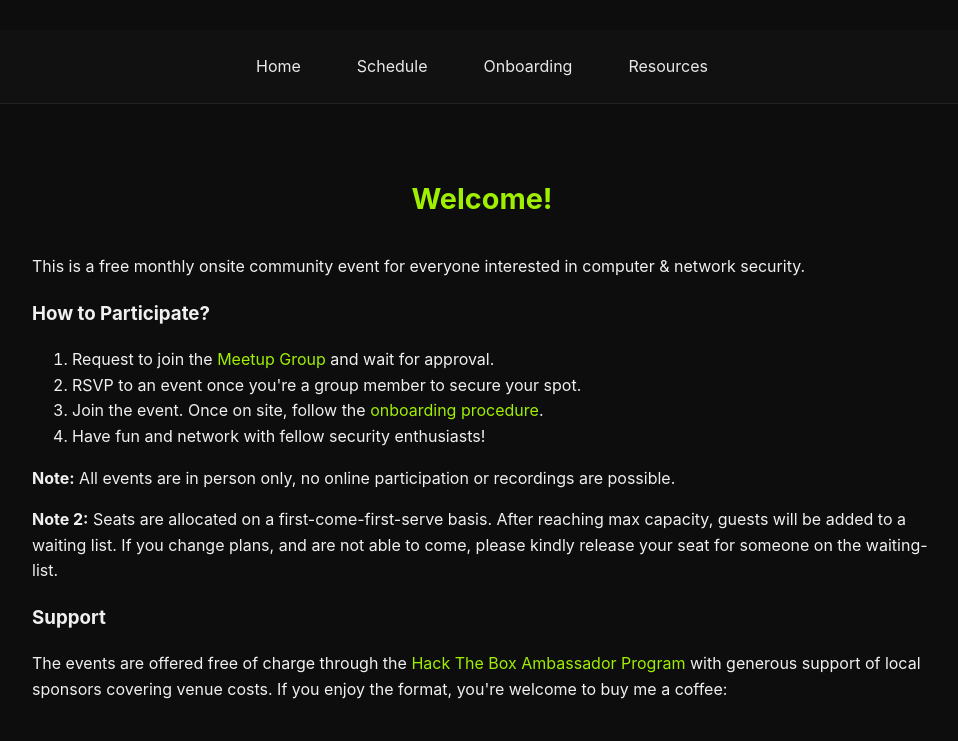
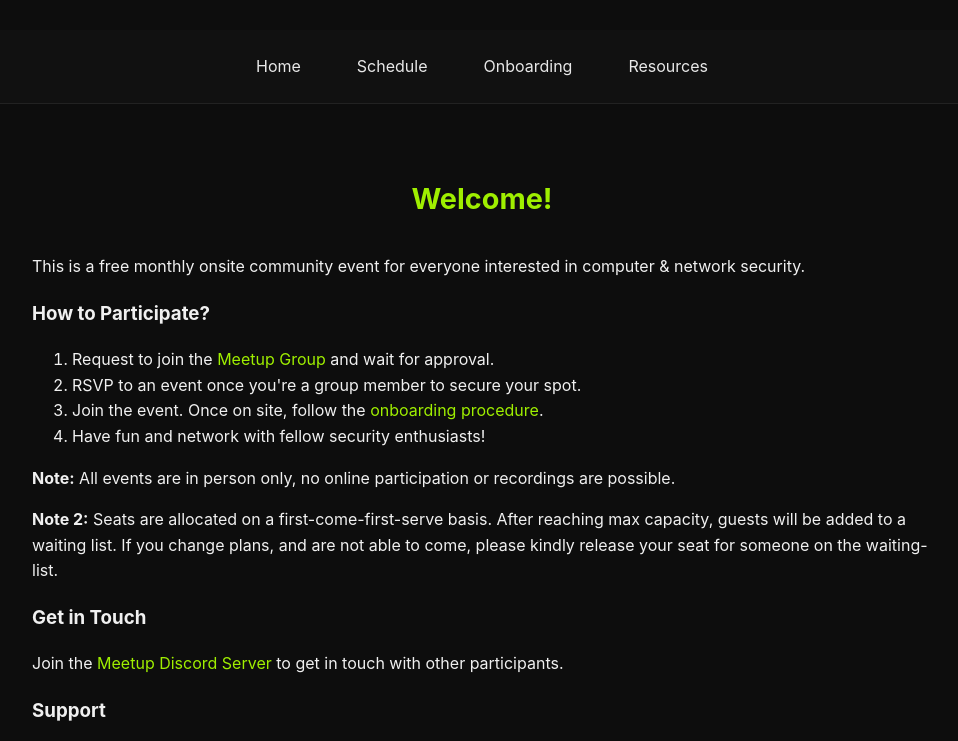
Before and after one commit to antoinet/htb-meetup-zurich, a plain HTML site: page index.html in a window 1280 px wide. Shown: the part 205-946 px from the top of the page, without its empty margins (158-1116 px from the left). Drawn offline with Linux system fonts and the light colour scheme.

Commit message:
add discord link

```diff
--- a/index.html
+++ b/index.html
@@ -36,6 +36,9 @@
     <p></p>
     <p><b>Note 2:</b> Seats are allocated on a first-come-first-serve basis. After reaching max capacity, guests will be added to a waiting list. If you change plans, and are not able to come, please kindly release your seat for someone on the waiting-list.</p>
     <p></p>
+    <h3>Get in Touch</h3>
+    <p>Join the <a href="https://discord.gg/f2wgA9mzHN" target="_blank">Meetup Discord Server</a> to get in touch with other participants.</p>
+    <p></p>
     <h3>Support</h3>
     <p>The events are offered free of charge through the <a href="https://www.hackthebox.com/host-a-meetup" target="_blank">Hack The Box Ambassador Program</a> with generous support of local sponsors covering venue costs. If you enjoy the format, you're welcome to buy me a coffee:</p>
     <script type='text/javascript' src='https://storage.ko-fi.com/cdn/widget/Widget_2.js'></script><script type='text/javascript'>kofiwidget2.init('Support me on Ko-fi', '#72a4f2', 'F1F81F15T3');kofiwidget2.draw();</script>
```
